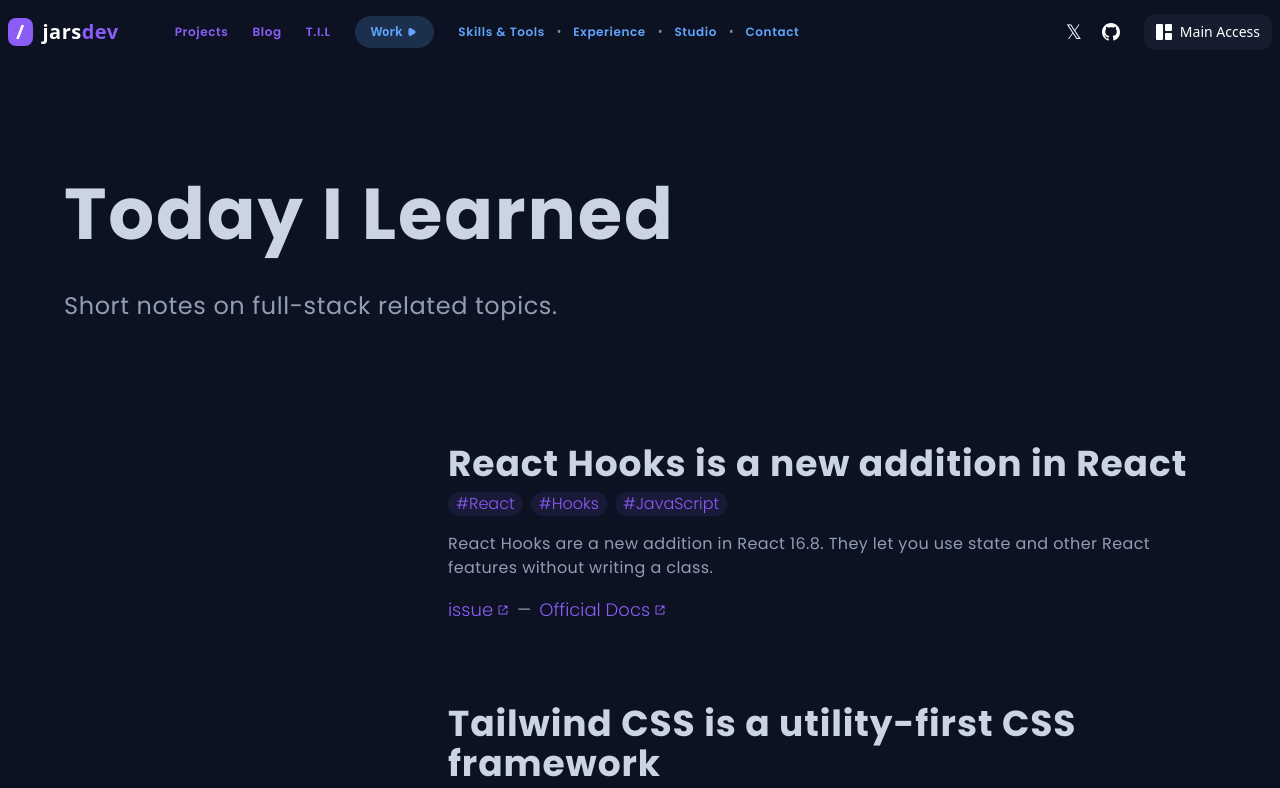
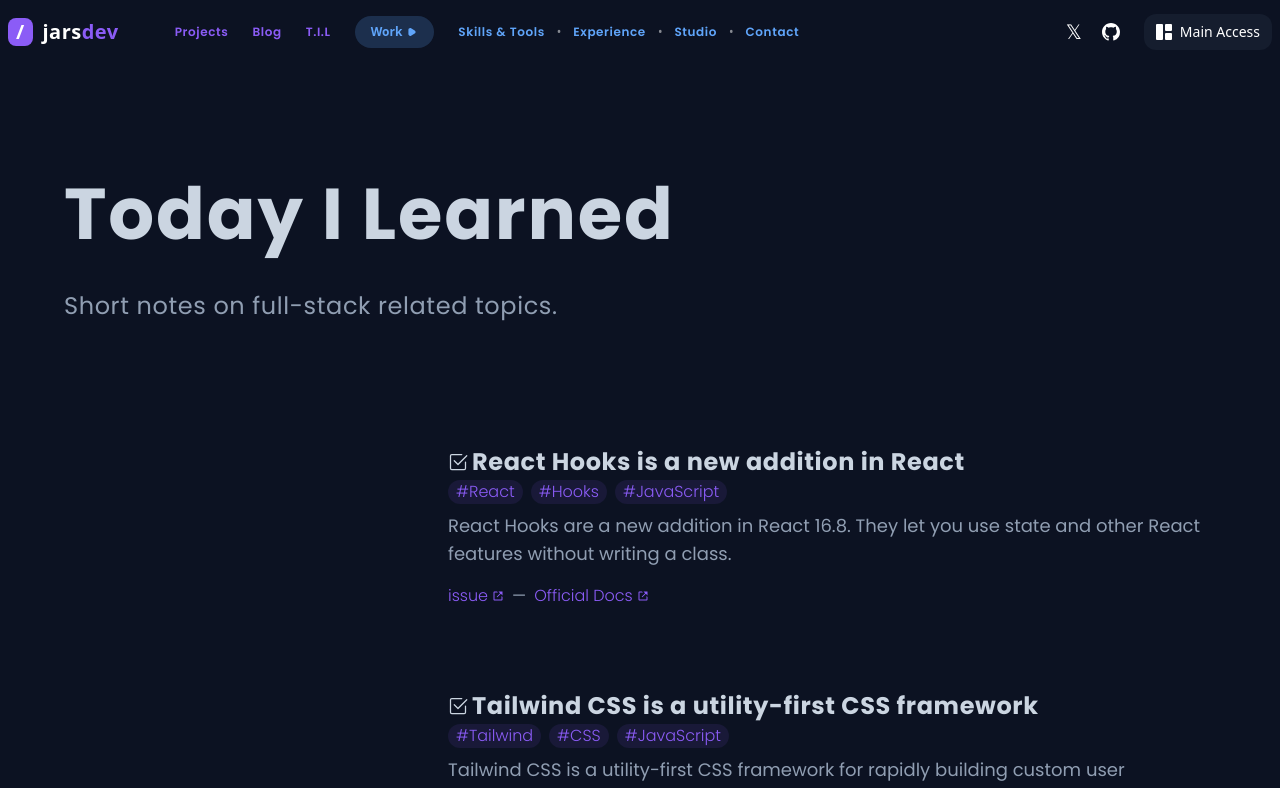
Before and after one commit to ImJars/Development-full-coding, a React (Vite) app: page /til in a window 1280 px wide. Shown: the top 788 px of the page. Built offline with nearby package versions, Linux system fonts and the light colour scheme.

Commit message:
Update todayComponent.jsx

```diff
--- a/src/components/TIL/todayComponent.jsx
+++ b/src/components/TIL/todayComponent.jsx
@@ -1,88 +1,91 @@
-import React from 'react'
-import { BiLinkExternal } from 'react-icons/bi'
+import React from "react";
+import { BiLinkExternal } from "react-icons/bi";
+import { BsCheck2Square } from "react-icons/bs";
+import styled from "styled-components";
 
-function TodayComponent({ title, tag_1, tag_2, tag_3, description, link_1, link_2 }) {
+const TilSectionTitle = styled.div`
+  .Title-Name {
+    font-size: clamp(1.875rem, 0.3125rem + 6.25vw, 4.5rem);
+  }
+  .Subtitle-Text {
+    font-size: clamp(0.875rem, 0.503rem + 1.4881vw, 1.5rem);
+  }
+  .dynamic-text {
+    font-size: clamp(1.125rem, 0.6539rem + 2.2167vw, 2.25rem);
+  }
+`;
+
+function TodayComponent({
+  title,
+  tag_1,
+  tag_2,
+  tag_3,
+  description,
+  link_1,
+  link_2,
+}) {
   return (
     <>
-        <div
-          className='py-10'
+      <TilSectionTitle>
+        <div className="py-10 font-poppins">
+          <div className="flex">
+            <div className="flex justify-center items-center space-x-1">
+              <BsCheck2Square className="text-base sm:text-xl text-text-white-gray" />
+              <h1 className="Subtitle-Text text-text-white-gray text-lg sm:text-3xl font-bold sm:tracking-wide">
+                {title}
+              </h1>
+            </div>
+          </div>
+          <div className="flex space-x-2">
+            <h1
+              className="text-text-purple text-xs sm:text-base flex justify-center items-center bg-text-purple bg-opacity-10 px-2 rounded-full
+                            font-light"
             >
-            <h1
-              className='text-text-white-gray text-4xl font-bold tracking-wide mb-2'
-            >
-                { title }
-            </h1>
-            <div
-              className='flex space-x-2'
-            >
-                <h1
-                  className='text-text-purple bg-text-purple bg-opacity-10 px-2 rounded-full
-                            font-light'
-                >
-                  { tag_1 }
+              {tag_1}
             </h1>
             <h2
-                  className='text-text-purple bg-text-purple bg-opacity-10 px-2 rounded-full
-                  font-light'
+              className="text-text-purple text-xs sm:text-base flex justify-center items-center bg-text-purple bg-opacity-10 px-2 rounded-full
+                  font-light"
             >
-                  { tag_2 }
+              {tag_2}
             </h2>
             <h3
-                  className='text-text-purple bg-text-purple bg-opacity-10 px-2 rounded-full
-                  font-light'
+              className="text-text-purple text-xs sm:text-base flex justify-center items-center bg-text-purple bg-opacity-10 px-2 rounded-full
+                  font-light"
             >
-                  { tag_3 }
+              {tag_3}
             </h3>
           </div>
-            <h2
-              className='text-text-general text-base tracking-wide mt-4'
-            >
-              { description }
+          <h2 className="text-text-general text-sm sm:text-lg mt-2">
+            {description}
           </h2>
-            <div
-              className='flex space-x-2 mt-4 items-center'
-            >
+          <div className="flex space-x-2 mt-2 sm:mt-4 items-center">
             <a
-                className='text-text-purple  flex space-x-1 items-center hover:text-text-white-gray hover:text-opacity-95
-                          transition duration-200 ease-in-out'
+              className="text-text-purple flex space-x-1 items-center hover:text-text-white-gray hover:text-opacity-95
+                          transition duration-200 ease-in-out"
               href="#"
             >
-                <h1
-                  className='text-lg font-light'
-                >
-                  { link_1 }
-                </h1>
+              <h1 className="text-sm sm:text-base font-light">{link_1}</h1>
               <div>
-                  <BiLinkExternal
-                    className='text-xs'
-                  />
+                <BiLinkExternal className="text-xs" />
               </div>
             </a>
-              <h1
-                className='text-text-general cursor-default'
-              >
-                —
-              </h1>
+            <h1 className="text-text-general cursor-default">—</h1>
             <a
-                className='text-text-purple  flex space-x-1 items-center hover:text-text-white-gray hover:text-opacity-95
-                          transition duration-200 ease-in-out'
+              className="text-text-purple  flex space-x-1 items-center hover:text-text-white-gray hover:text-opacity-95
+                          transition duration-200 ease-in-out"
               href="#"
             >
-                <h1
-                  className='text-lg font-light'
-                >
-                  { link_2 }
-                </h1>
+              <h1 className="text-sm sm:text-base font-light">{link_2}</h1>
               <div>
-                  <BiLinkExternal
-                    className='text-xs'
-                  />
+                <BiLinkExternal className="text-xs" />
               </div>
             </a>
           </div>
         </div>
+      </TilSectionTitle>
     </>
-  )
+  );
 }
 
-export default TodayComponent
+export default TodayComponent;
```
Lines whose indentation alone changed are shown as unchanged.
